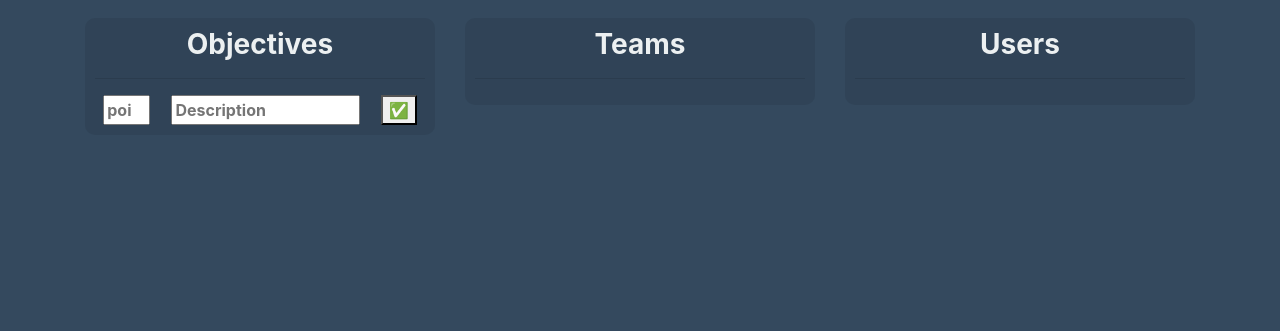
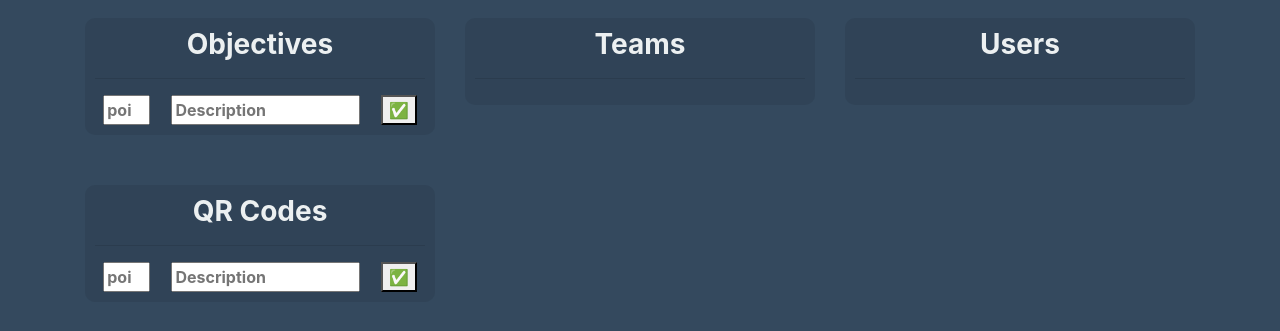
Before and after one commit to bastienexertier/picturegame, a Flask app: page /admin in a window 1280 px wide. Shown: the part 208-539 px from the top of the page. Run offline with Flask 2, Linux system fonts and the light colour scheme; data that the repository does not hold is empty; some libraries are stand-ins or nearby versions.

Commit message:
possibilite d'ajouter un qr code, affichage de la liste des qrcode existants

```diff
--- a/app.py
+++ b/app.py
@@ -11,6 +11,7 @@ from objects.user import UserVue, UserModelName, UsersModel, RemoveUser, Teammat
 from objects.team import TeamsModel, TeamOf, TeamVue, TeamLeave, TeamModelFromId, NoTeamError
 from objects.objective import ObjectivesModel, ObjectiveVue, DeleteObjectiveVue, ObjectiveModelFromId
 from objects.picture import PictureOfTeam, PictureVue, PicturesOfTeamModel, DeletePictureVue, AllPicturesModel
+from objects.qrcode import QRCodeVue, QRCodesModel
 
 app = Flask(__name__)
 app.secret_key = 'turbo prout prout'
@@ -173,7 +174,19 @@ def admin():
 		objs = ObjectivesModel(cursor)
 		teams = TeamsModel(cursor)
 		users = UsersModel(cursor)
-	return render_template('admin.html', objectives=objs.objectives, teams=teams.teams, users=users.users)
+		qrcodes = QRCodesModel(cursor)
+	return render_template('admin.html', objectives=objs.objectives,\
+		teams=teams.teams, users=users.users, qrcodes=qrcodes.qrcodes)
+
+@app.route('/admin/qrcodes/new')
+@basic_auth.required
+def add_qrcode():
+	""" ajoute un nouveau qr code """
+	points = request.args['points']
+	descr = request.args['descr']
+	with Cursor() as cursor:
+		QRCodeVue(points, descr).send_db(cursor)
+	return redirect('/admin')
 
 if __name__ == '__main__':
 	app.run('0.0.0.0')
--- a/model/requests.py
+++ b/model/requests.py
@@ -103,3 +103,9 @@ def get_points():
 		GROUP BY
 			t.team_id
 	"""
+
+def new_qr():
+	return """ INSERT INTO qrcodes(key, points, description) VALUES (?, ?, ?) """
+
+def all_qrcodes():
+	return """ SELECT * FROM qrcodes """
--- /dev/null
+++ b/objects/qrcode.py
@@ -0,0 +1,47 @@
+""" un module gerant les qr codes """
+
+from random import choice
+from string import ascii_lowercase
+from os.path import isfile, join
+
+from objects.jsonable import Vue, Model
+import model.requests as req
+
+class QRCode:
+	""" un qr code """
+	def __init__(self, points, description):
+		self.points = points
+		self.description = description
+
+class QRCodeVue(QRCode, Vue):
+	""" un qr code venant de la vue """
+	def __create_key(self):
+		while True:
+			key = ''.join(choice(ascii_lowercase) for i in range(10))
+			if not isfile(join('qrcodes', key + '.png')):
+				return key
+
+	def _check(self, cursor):
+		""" verifie que le nombre de point sois correct, et que la descr soit assez longue """
+		return self.points.isdigit() and len(self.description) > 3
+
+	def _send_db(self, cursor):
+		cursor.add(req.new_qr(), (self.__create_key(), self.points, self.description))
+
+class QRCodeModel(QRCode, Model):
+	""" un qrcode venant du model """
+	def __init__(self, points, description, key):
+		super().__init__(points, description)
+		self.key = key
+
+class QRCodesModel(Model):
+	""" une liste de qr codes venant du model """
+	def __init__(self, cursor):
+		self.cursor = cursor
+		self.qrcodes = self.__load_qrcodes()
+
+	def __load_qrcodes(self):
+		res = []
+		for qrcode in self.cursor.get(req.all_qrcodes()):
+			res.append(QRCodeModel(qrcode['points'], qrcode['description'], qrcode['key']))
+		return res
--- a/templates/admin.html
+++ b/templates/admin.html
@@ -66,6 +66,25 @@
 					{% endfor %}
 				</div>
 			</div>
+
+			<div class="col-12 col-md-6 col-xl-4 element-container">
+				<div class="element">
+					<h3>QR Codes</h3>
+					<hr>
+					{% for qrcode in qrcodes %}
+						<div class="obj-row">
+							<h5>&#x1F3C6;{{ qrcode.points }}</h5>
+							<h6>{{ qrcode.description }}</h6>
+							<a href="" onclick="return confirm_delete_obj(this);">&#x274C;</a>
+						</div>
+					{% endfor %}
+					<form class="obj-row" action="/admin/qrcodes/new">
+							<input type="number" name="points" size="3" placeholder="points" style="width: 15%">
+							<input type="text" name="descr" placeholder="Description" style="width: 60%">
+							<button type="submit">&#x2705;</button>
+					</form>
+				</div>
+			</div>
 		</div>
 	</div>
 	{% include 'footers.html' %}
@@ -75,7 +94,6 @@
 		}
 
 		function confirm_delete_obj(t) {
-			console.log(t);
 			return confirm(`Are you sure you want to delete the objective ${t.previousElementSibling.textContent.trim()} ?`);
 		}
 	</script>
```
